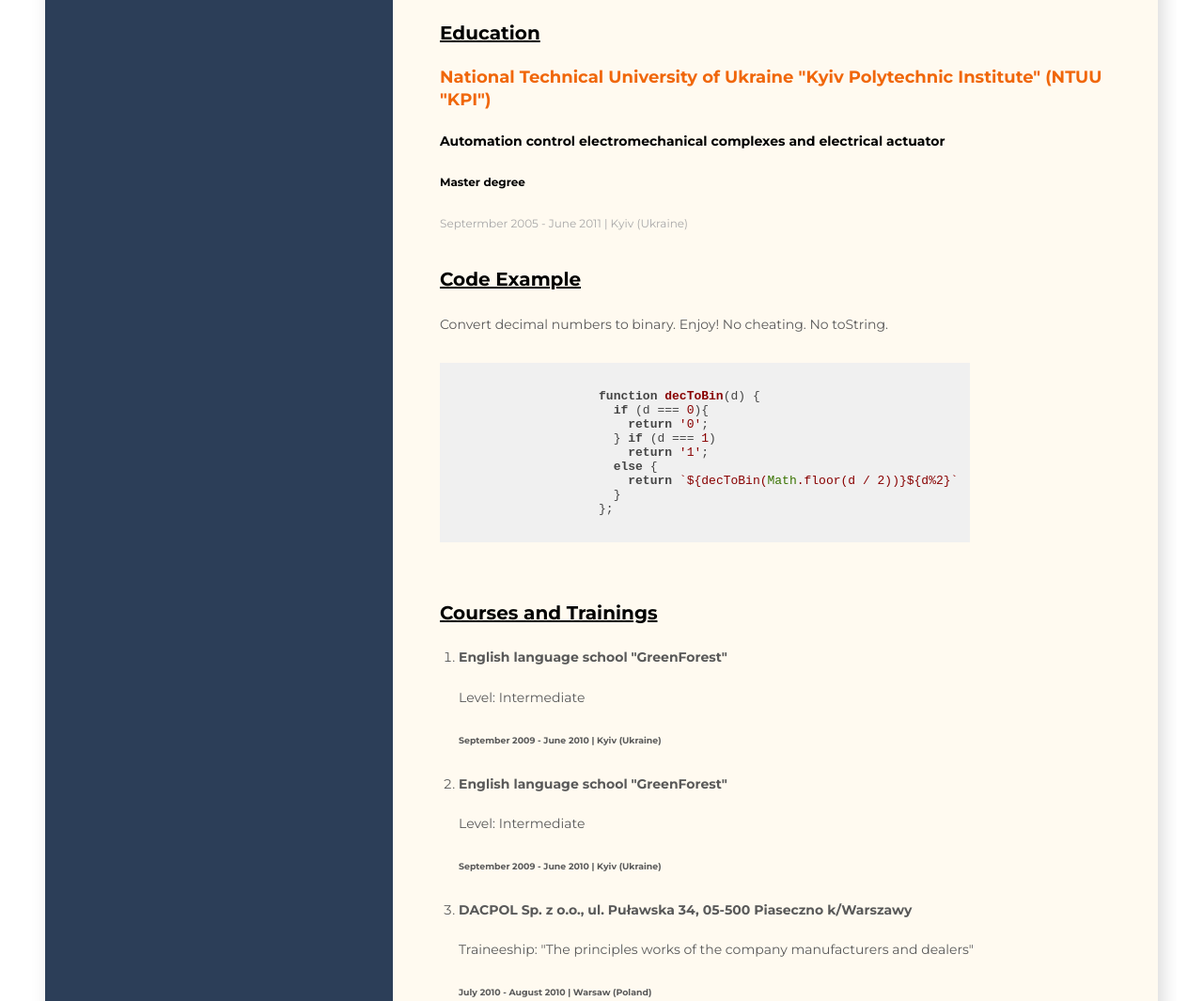
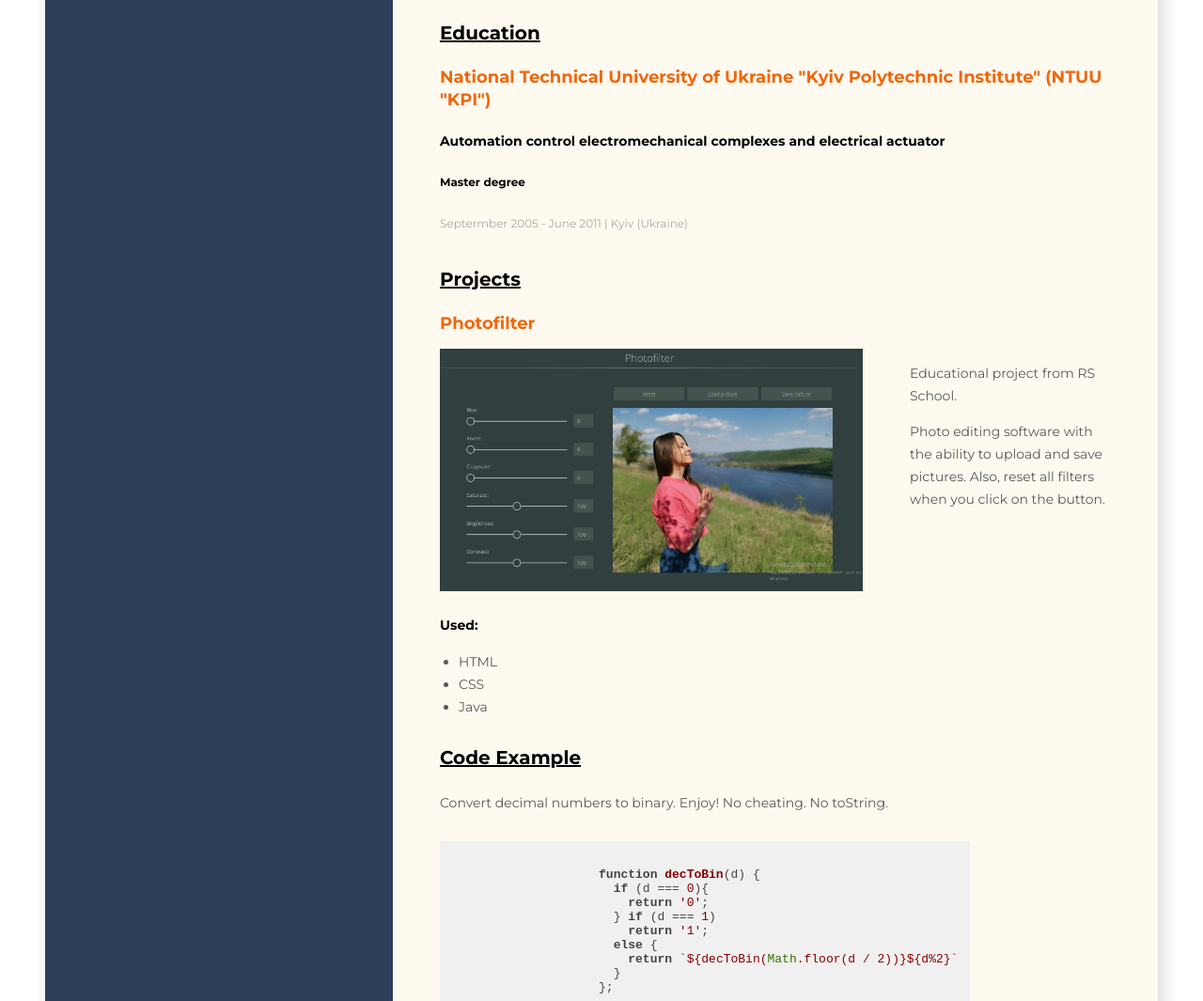
Before and after one commit to Tati108/rsschool-cv, a plain HTML site: page index.html in a window 1280 px wide. Shown: the part 2618-3683 px from the top of the page at 94% size. Drawn offline with Linux system fonts and the light colour scheme.

Commit message:
feat: add projects section

```diff
--- a/index.html
+++ b/index.html
@@ -114,7 +114,7 @@
 
             <!-- languages container -->
           <section id="languages">
-            <h3 class="sidebar-title languages">Languages</h3>
+            <h3 class="sidebar-title">Languages</h3>
             <ul class="sidebar-items">
               <li><span class="sidebar-text">English - Intermediate</span></li>
               <li><span class="sidebar-text">Polish - Upper-Intermediate</span></li>
@@ -143,7 +143,7 @@
 
           <!-- work experience container -->
           <section id="work-experience">
-            <h3 class="main-title work-experience">Work Experience</h3>
+            <h3 class="main-title">Work Experience</h3>
 
             <!-- company 1 -->
             <h4 class="company-name">Yoga and meditation teacher</h4>
@@ -319,7 +319,7 @@
 
           <!-- education container -->
           <section id="education">
-            <h3 class="main-title education">Education</h3>
+            <h3 class="main-title">Education</h3>
             <h4 class="company-name">
               National Technical University of Ukraine "Kyiv Polytechnic
               Institute" (NTUU "KPI")
@@ -332,9 +332,34 @@
             <h6 class="date">Septermber 2005 - June 2011 | Kyiv (Ukraine)</h6>
           </section>
 
+          <!-- projects container -->
+          <section id="projects">
+            <h3 class="main-title">Projects</h3>
+            <h4 class="projects-name">Photofilter</h4>
+            <div class="projects-list">
+                  <div class="projects-img">
+                      <a href="https://rolling-scopes-school.github.io/tati108-JSFEPRESCHOOL/photofilter/" target="_blank">
+                          <img class="photofilter" src="img/photofilter.jpg" alt="photofilter">
+                      </a>
+                  </div>
+                  <div class="projects-description">
+                      <p>Educational project from RS School.</p>
+                      <p>Photo editing software with the ability to upload and save pictures.
+                        Also, reset all filters when you click on the button.
+                      </p>
+              </div>
+              </div>
+              <h5 class="projects-title">Used:</h5>
+              <ul class="main-items">
+                  <li>HTML</li>
+                  <li>CSS</li>
+                  <li>Java <Script></Script></li>
+              </ul>
+            </section>
+
           <!-- code example container -->
           <section id="code-example">
-            <h3 class="main-title code-example">Code Example</h3>
+            <h3 class="main-title">Code Example</h3>
             <p class="description">
               Convert decimal numbers to binary. Enjoy! No cheating. No toString.
             </p>
--- a/style.css
+++ b/style.css
@@ -245,6 +245,53 @@ main {
   margin-left: 50px;
 }
 
+.projects-name {
+  color: #f0670b;
+  font-size: 18px;
+  font-weight: 700;
+  line-height: 24px;
+  margin-top: 20px;
+  margin-bottom: 15px;
+  margin-left: 50px;
+  margin-right: 50px;
+}
+
+.projects-title {
+  color: #000000;
+  font-size: 14px;
+  font-weight: 700;
+  line-height: 24px;
+  margin-top: 20px;
+  margin-bottom: 15px;
+  margin-left: 50px;
+  margin-right: 50px;
+}
+
+.photofilter {
+  width: 450px;
+}
+
+.projects-img {
+  margin-left: 50px;
+}
+
+.projects-list {
+  display: flex;
+  justify-content: space-around;
+  height: auto;
+}
+
+.projects-description {
+  box-sizing: border-box;
+  max-width: 50%;
+  color: #595959;
+  font-size: 14px;
+  font-weight: 500;
+  line-height: 24px;
+  margin-left: 50px;
+  margin-right: 50px;
+}
+
 .footer {
   display: flex;
   align-items: center;
```
Also changed, not shown: img/photofilter.jpg (added).
